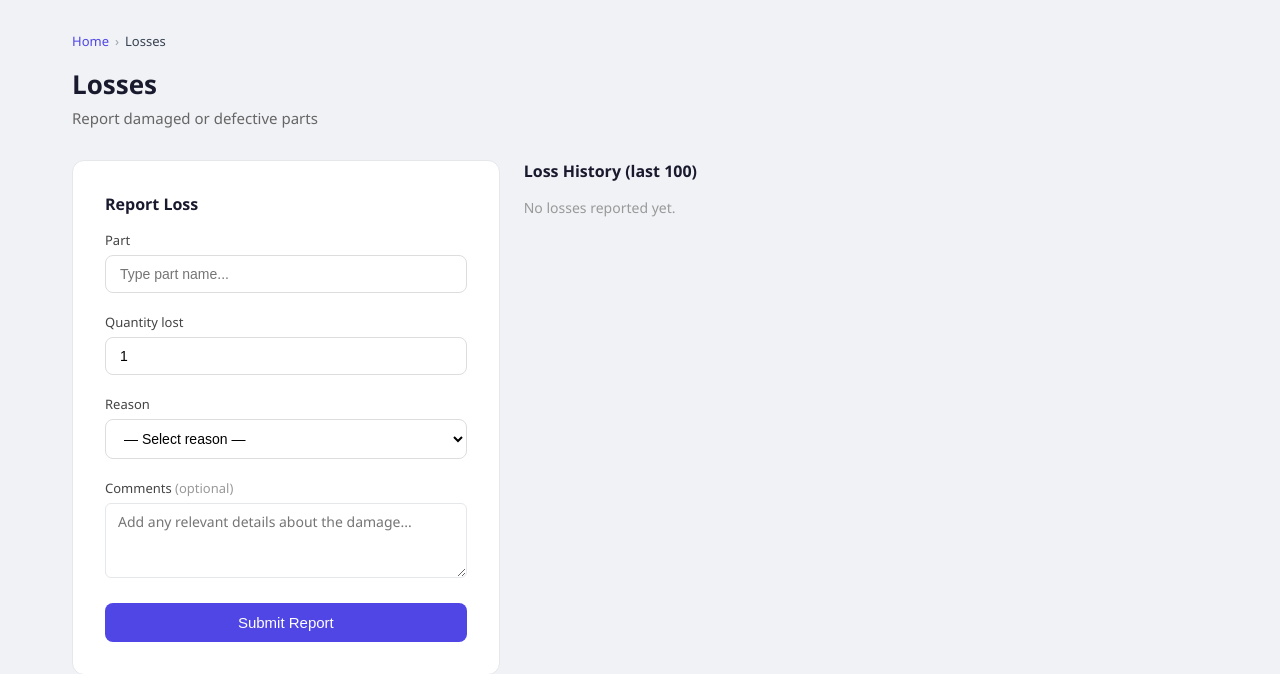
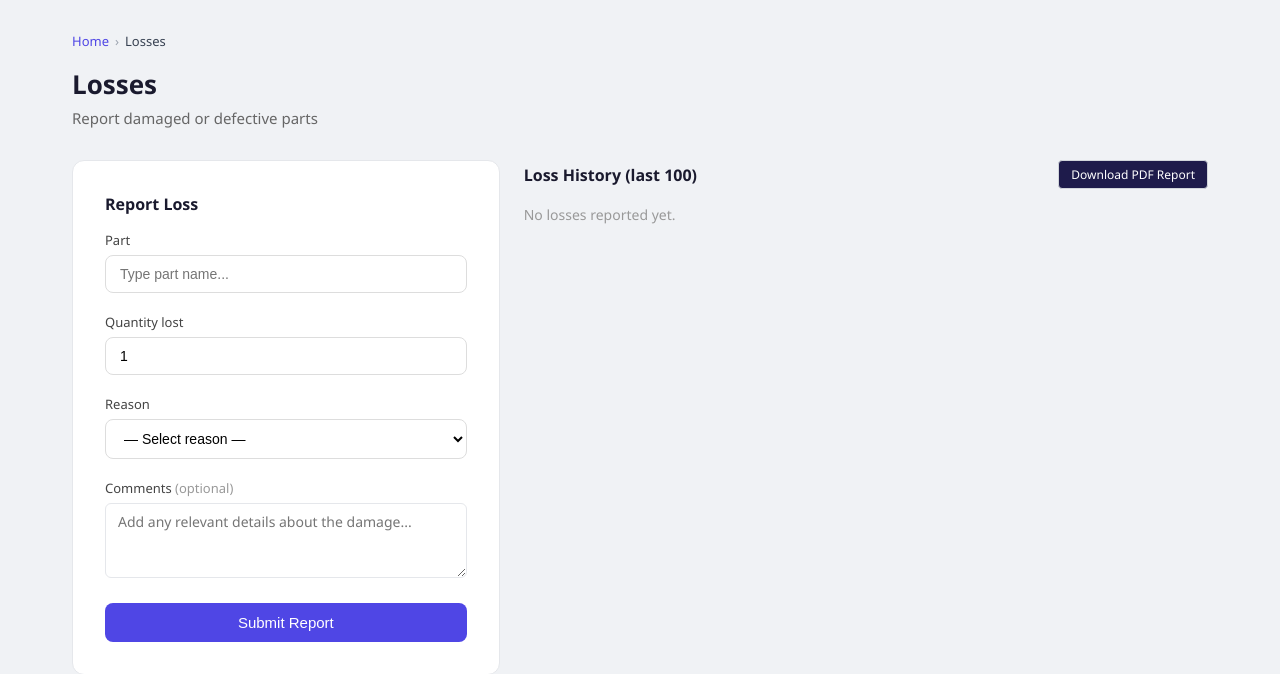
Before and after one commit to sarwin-dev/pickflow, a Flask app: page /losses/ in a window 1280 px wide. Shown: the part 60-734 px from the top of the page. Run offline with Flask 3, Linux system fonts and the light colour scheme; the visitor is signed in with stand-in values (Sample User, id 1); data that the repository does not hold is empty.

Commit message:
Add PDF report to losses module
Co-Authored-By: Claude Sonnet 4.6 <noreply@anthropic.com>

```diff
--- a/routes/losses.py
+++ b/routes/losses.py
@@ -1,5 +1,6 @@
 import re
-from flask import Blueprint, render_template, session, redirect, url_for, request
+from io import BytesIO
+from flask import Blueprint, render_template, session, redirect, url_for, request, send_file
 from extensions import db
 from models import Loss, Part
 from datetime import datetime
@@ -62,6 +63,71 @@ def report():
     db.session.commit()
     return redirect(url_for('losses.index'))
 
+@losses_bp.route('/pdf')
+def pdf():
+    if 'user_id' not in session:
+        return redirect(url_for('login'))
+    if session['user_role'] not in ['admin', 'supervisor']:
+        return redirect(url_for('dashboard'))
+
+    from reportlab.lib.pagesizes import letter
+    from reportlab.lib import colors
+    from reportlab.platypus import SimpleDocTemplate, Table, TableStyle, Paragraph, Spacer
+    from reportlab.lib.styles import ParagraphStyle
+    from reportlab.lib.units import inch
+
+    losses = Loss.query.order_by(Loss.reported_at.desc()).all()
+
+    buffer = BytesIO()
+    doc = SimpleDocTemplate(buffer, pagesize=letter,
+                            rightMargin=0.5*inch, leftMargin=0.5*inch,
+                            topMargin=0.5*inch, bottomMargin=0.5*inch)
+
+    styles_title = ParagraphStyle('title', fontSize=16, fontName='Helvetica-Bold', spaceAfter=4)
+    styles_sub   = ParagraphStyle('sub',   fontSize=10, fontName='Helvetica', spaceAfter=2, textColor=colors.grey)
+
+    elements = []
+    elements.append(Paragraph('LOSS & DAMAGE REPORT', styles_title))
+    elements.append(Paragraph(
+        f"Generated: {datetime.now().strftime('%m/%d/%Y %I:%M %p')} · Total records: {len(losses)}",
+        styles_sub))
+    elements.append(Spacer(1, 0.2*inch))
+
+    # cabecera de la tabla
+    table_data = [['Date', 'Part', 'Qty', 'Reason', 'Comments', 'Reported By']]
+
+    for loss in losses:
+        table_data.append([
+            loss.reported_at.strftime('%m/%d/%Y') if loss.reported_at else '—',
+            loss.part.name if loss.part else '—',
+            str(loss.quantity),
+            loss.reason or '—',
+            loss.comments or '—',
+            loss.reporter.name if loss.reporter else '—',
+        ])
+
+    col_widths = [0.9*inch, 1.4*inch, 0.4*inch, 1.5*inch, 2.1*inch, 1.2*inch]
+    t = Table(table_data, colWidths=col_widths, repeatRows=1)
+    t.setStyle(TableStyle([
+        ('BACKGROUND',  (0,0), (-1,0), colors.HexColor('#1e1b4b')),
+        ('TEXTCOLOR',   (0,0), (-1,0), colors.white),
+        ('FONTNAME',    (0,0), (-1,0), 'Helvetica-Bold'),
+        ('FONTSIZE',    (0,0), (-1,-1), 8),
+        ('PADDING',     (0,0), (-1,-1), 5),
+        ('BACKGROUND',  (0,1), (-1,-1), colors.white),
+        ('ROWBACKGROUNDS', (0,1), (-1,-1), [colors.white, colors.HexColor('#f9fafb')]),
+        ('GRID',        (0,0), (-1,-1), 0.4, colors.HexColor('#e5e7eb')),
+        ('VALIGN',      (0,0), (-1,-1), 'TOP'),
+    ]))
+    elements.append(t)
+
+    doc.build(elements)
+    buffer.seek(0)
+
+    filename = f"LossReport_{datetime.now().strftime('%Y%m%d')}.pdf"
+    return send_file(buffer, mimetype='application/pdf',
+                     as_attachment=True, download_name=filename)
+
 @losses_bp.route('/delete/<int:loss_id>')
 def delete(loss_id):
     if 'user_id' not in session:
--- a/templates/losses/index.html
+++ b/templates/losses/index.html
@@ -55,7 +55,15 @@
 
     <!-- historial de losses -->
     <div>
-        <h3 style="margin-bottom:1rem; font-size:16px;">Loss History (last 100)</h3>
+        <div style="display:flex; justify-content:space-between; align-items:center; margin-bottom:1rem;">
+            <h3 style="font-size:16px; margin:0;">Loss History (last 100)</h3>
+            {% if session['user_role'] in ['admin', 'supervisor'] %}
+            <a href="/losses/pdf" class="btn-secondary"
+               style="font-size:12px; padding:5px 12px; background:#1e1b4b; color:white; border-radius:4px;">
+                Download PDF Report
+            </a>
+            {% endif %}
+        </div>
         {% if losses %}
         <div class="table-container">
             <table class="data-table">
```
